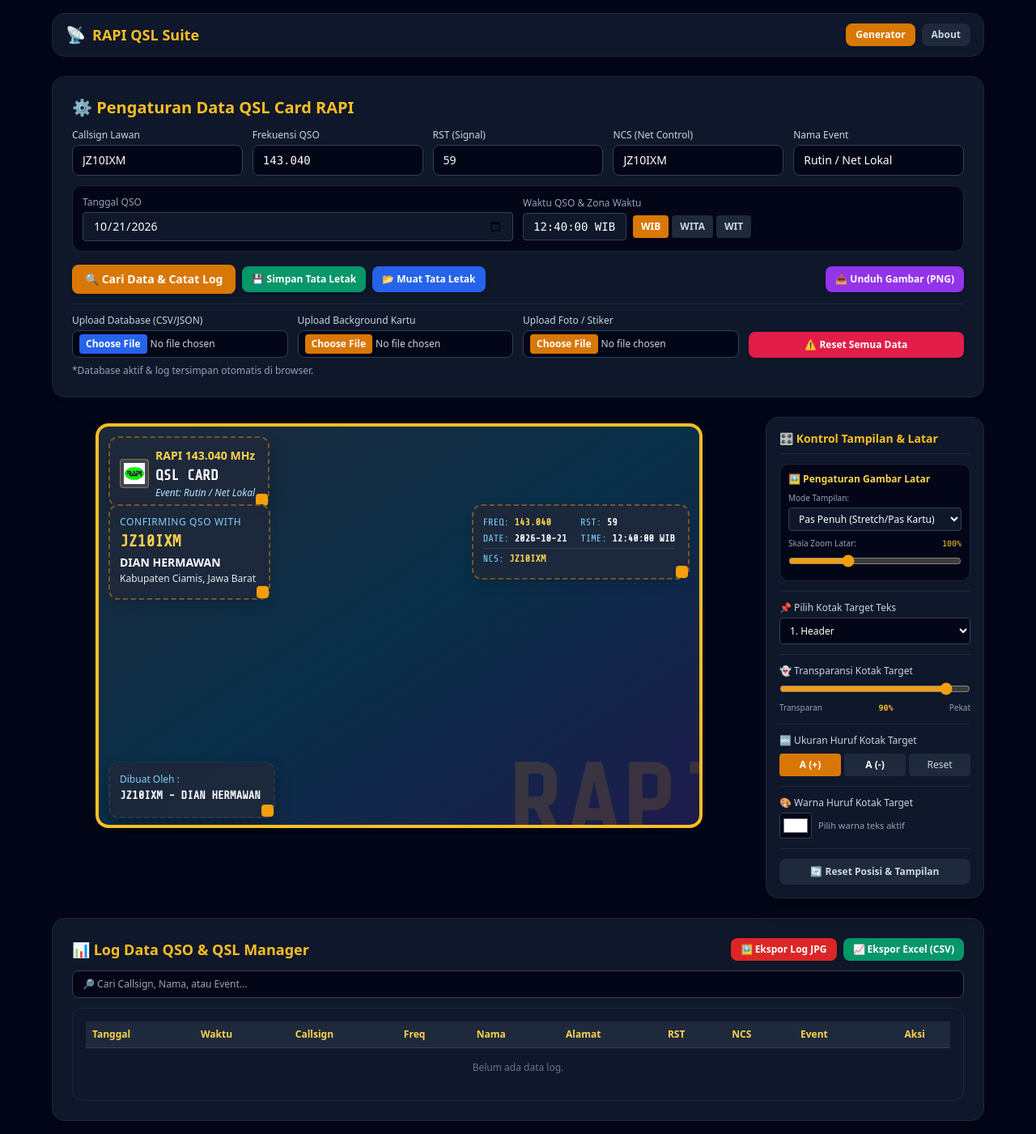
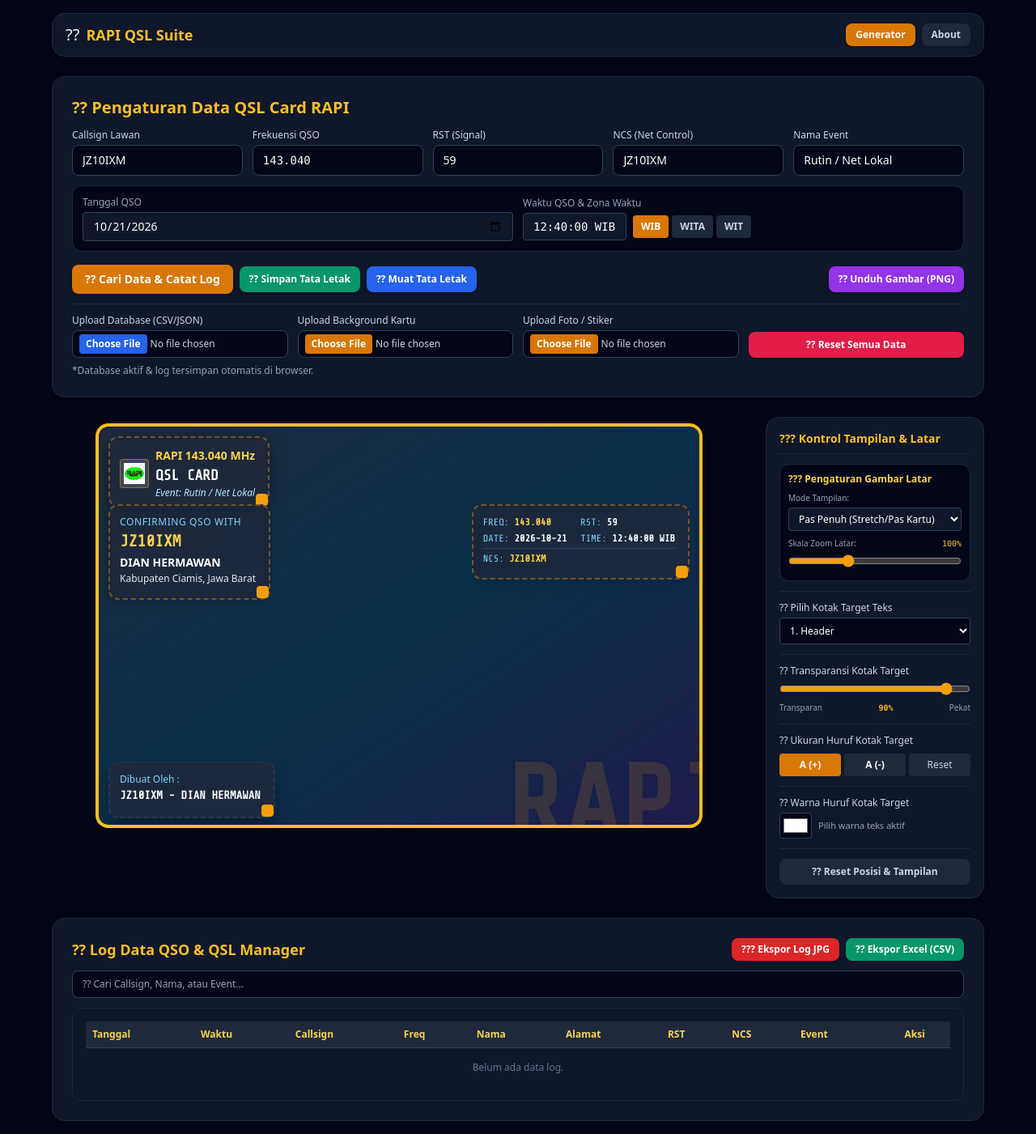
Before and after one commit to lordrayden19/rapi-qsl-suite, a Flask app: page / in a window 1280 px wide. Shown: the whole page at 81% size. Run offline with Flask 3, Linux system fonts and the light colour scheme; some libraries are stand-ins or nearby versions.

Commit message:
Update index.html

```diff
--- a/templates/index.html
+++ b/templates/index.html
@@ -59,7 +59,7 @@
         <!-- Navigasi Tab Menu -->
         <div class="flex justify-between items-center bg-slate-900 px-4 py-3 rounded-2xl shadow-xl border border-slate-800 no-print">
             <div class="flex items-center gap-2">
-                <span class="text-xl">📡</span>
+                <span class="text-xl">??</span>
                 <h1 class="font-bold text-amber-400 text-sm md:text-lg">RAPI QSL Suite</h1>
             </div>
             <div class="flex gap-2">
@@ -78,7 +78,7 @@
             <!-- Panel Kontrol Utama Atas -->
             <div class="bg-slate-900 p-4 md:p-6 rounded-2xl shadow-xl border border-slate-800 no-print">
                 <h2 class="text-base md:text-xl font-bold text-amber-400 mb-3 flex items-center gap-2">
-                    ⚙️ Pengaturan Data QSL Card RAPI
+                    ?? Pengaturan Data QSL Card RAPI
                 </h2>
 
                 <div class="grid grid-cols-1 sm:grid-cols-2 md:grid-cols-5 gap-3 mb-3">
@@ -131,17 +131,17 @@
                 <!-- Tombol Aksi Utama -->
                 <div class="flex flex-wrap gap-2 mb-3 items-center">
                     <button onclick="cariDataRAPI()" class="bg-amber-600 hover:bg-amber-500 text-white font-semibold py-2 px-4 rounded-lg transition shadow-md text-xs md:text-sm flex-1 sm:flex-none">
-                        🔍 Cari Data & Catat Log
+                        ?? Cari Data & Catat Log
                     </button>
                     <button onclick="downloadLayoutFile()" class="bg-emerald-600 hover:bg-emerald-500 text-white font-semibold py-2 px-3 rounded-lg transition shadow-md text-xs">
-                        💾 Simpan Tata Letak
+                        ?? Simpan Tata Letak
                     </button>
                     <label class="bg-blue-600 hover:bg-blue-500 text-white font-semibold py-2 px-3 rounded-lg transition shadow-md text-xs cursor-pointer">
-                        📂 Muat Tata Letak
+                        ?? Muat Tata Letak
                         <input type="file" accept=".json" onchange="uploadLayoutFile(event)" class="hidden">
                     </label>
                     <button onclick="downloadCardImage()" class="bg-purple-600 hover:bg-purple-500 text-white font-semibold py-2 px-3 rounded-lg transition shadow-md text-xs ml-auto">
-                        📥 Unduh Gambar (PNG)
+                        ?? Unduh Gambar (PNG)
                     </button>
                 </div>
 
@@ -166,7 +166,7 @@
                     </div>
                     <div>
                         <button onclick="clearAllLocalStorage()" class="w-full bg-rose-600 hover:bg-rose-500 text-white font-semibold py-2 px-3 rounded-lg transition shadow text-xs flex items-center justify-center gap-1.5">
-                            ⚠️ Reset Semua Data
+                            ?? Reset Semua Data
                         </button>
                     </div>
                 </div>
@@ -234,11 +234,11 @@
 
                 <!-- Panel Kontrol Tampilan & Warna (1 Kolom) -->
                 <div class="bg-slate-900 p-4 rounded-2xl shadow-xl border border-slate-800 no-print space-y-3">
-                    <h3 class="text-xs md:text-sm font-bold text-amber-400 border-b border-slate-800 pb-2">🎛️ Kontrol Tampilan & Latar</h3>
+                    <h3 class="text-xs md:text-sm font-bold text-amber-400 border-b border-slate-800 pb-2">??? Kontrol Tampilan & Latar</h3>
 
                     <!-- Pengaturan Penyesuaian Latar Belakang Tingkat Lanjut -->
                     <div class="space-y-2 bg-slate-950 p-2.5 rounded-xl border border-slate-800">
-                        <label class="block text-xs font-bold text-amber-300">🖼️ Pengaturan Gambar Latar</label>
+                        <label class="block text-xs font-bold text-amber-300">??? Pengaturan Gambar Latar</label>
 
                         <div>
                             <span class="text-[10px] text-slate-400 block mb-1">Mode Tampilan:</span>
@@ -261,7 +261,7 @@
                     <hr class="border-slate-800">
 
                     <div class="space-y-1">
-                        <label class="block text-xs font-medium text-slate-300">📌 Pilih Kotak Target Teks</label>
+                        <label class="block text-xs font-medium text-slate-300">?? Pilih Kotak Target Teks</label>
                         <select id="targetBoxSelect" onchange="syncControllerValues()" class="w-full bg-slate-950 border border-slate-700 text-white rounded px-2 py-1.5 text-xs">
                             <option value="box-header">1. Header</option>
                             <option value="box-station">2. Stasiun Tujuan</option>
@@ -273,7 +273,7 @@
                     <hr class="border-slate-800">
 
                     <div>
-                        <label class="block text-xs font-medium text-slate-300 mb-1">👻 Transparansi Kotak Target</label>
+                        <label class="block text-xs font-medium text-slate-300 mb-1">?? Transparansi Kotak Target</label>
                         <input type="range" id="opacityRange" min="0.0" max="1.0" step="0.05" value="0.90" oninput="changeBoxOpacity(this.value)" class="w-full accent-amber-500 cursor-pointer">
                         <div class="flex justify-between text-[10px] text-slate-400 mt-0.5">
                             <span>Transparan</span>
@@ -285,7 +285,7 @@
                     <hr class="border-slate-800">
 
                     <div class="space-y-1">
-                        <label class="block text-xs font-medium text-slate-300">🔤 Ukuran Huruf Kotak Target</label>
+                        <label class="block text-xs font-medium text-slate-300">?? Ukuran Huruf Kotak Target</label>
                         <div class="grid grid-cols-3 gap-1 pt-1">
                             <button onclick="adjustFontSize(1)" class="bg-amber-600 hover:bg-amber-500 text-white font-bold py-1.5 rounded text-xs transition">A (+)</button>
                             <button onclick="adjustFontSize(-1)" class="bg-slate-800 hover:bg-slate-700 text-white font-bold py-1.5 rounded text-xs transition">A (-)</button>
@@ -296,7 +296,7 @@
                     <hr class="border-slate-800">
 
                     <div class="space-y-1">
-                        <label class="block text-xs font-medium text-slate-300">🎨 Warna Huruf Kotak Target</label>
+                        <label class="block text-xs font-medium text-slate-300">?? Warna Huruf Kotak Target</label>
                         <div class="flex items-center gap-2">
                             <input type="color" id="textColorPicker" value="#ffffff" onchange="changeTextColor(this.value)" class="w-10 h-8 bg-slate-950 border border-slate-700 rounded cursor-pointer p-0.5">
                             <span class="text-[11px] text-slate-400">Pilih warna teks aktif</span>
@@ -307,7 +307,7 @@
 
                     <div>
                         <button onclick="resetLayoutSettings()" class="w-full bg-slate-800 hover:bg-slate-700 text-slate-300 font-semibold py-2 px-3 rounded-lg transition shadow text-xs flex items-center justify-center gap-1.5">
-                            🔄 Reset Posisi & Tampilan
+                            ?? Reset Posisi & Tampilan
                         </button>
                     </div>
                 </div>
@@ -317,19 +317,19 @@
             <!-- Panel Log Data QSO & Ekspor -->
             <div class="bg-slate-900 p-4 md:p-6 rounded-2xl shadow-xl border border-slate-800 no-print mt-4 space-y-3">
                 <div class="flex flex-wrap justify-between items-center gap-3">
-                    <h3 class="text-sm md:text-lg font-bold text-amber-400">📊 Log Data QSO & QSL Manager</h3>
+                    <h3 class="text-sm md:text-lg font-bold text-amber-400">?? Log Data QSO & QSL Manager</h3>
                     <div class="flex flex-wrap gap-2">
                         <button onclick="exportToJPG()" class="bg-red-600 hover:bg-red-500 text-white text-xs font-semibold py-1.5 px-3 rounded-lg transition shadow">
-                            🖼️ Ekspor Log JPG
+                            ??? Ekspor Log JPG
                         </button>
                         <button onclick="exportToExcel()" class="bg-emerald-600 hover:bg-emerald-500 text-white text-xs font-semibold py-1.5 px-3 rounded-lg transition shadow">
-                            📈 Ekspor Excel (CSV)
+                            ?? Ekspor Excel (CSV)
                         </button>
                     </div>
                 </div>
 
                 <div>
-                    <input type="text" id="searchLogInput" placeholder="🔎 Cari Callsign, Nama, atau Event..." oninput="updateLogTable()"
+                    <input type="text" id="searchLogInput" placeholder="?? Cari Callsign, Nama, atau Event..." oninput="updateLogTable()"
                            class="w-full bg-slate-950 border border-slate-700 rounded-lg px-3 py-2 text-white text-xs focus:ring-2 focus:ring-amber-500 focus:outline-none">
                 </div>
 
@@ -370,7 +370,7 @@
         <!-- KONTEN TAB 2: ABOUT -->
         <div id="contentAbout" class="hidden bg-slate-900 p-6 md:p-8 rounded-2xl shadow-xl border border-slate-800 max-w-2xl mx-auto text-center space-y-6">
             <div class="inline-block bg-amber-500/10 border border-amber-500/30 p-4 rounded-full text-3xl">
-                👨‍💻
+                ?????
             </div>
             <div>
                 <h2 class="text-xl md:text-2xl font-bold text-amber-400">Tentang Pengembang</h2>
@@ -396,7 +396,7 @@
             </div>
             <div>
                 <button onclick="switchTab('generator')" class="bg-amber-600 hover:bg-amber-500 text-white text-xs font-semibold px-6 py-2.5 rounded-lg transition shadow">
-                    Kembali ke Generator ↩️
+                    Kembali ke Generator ??
                 </button>
             </div>
         </div>
```
